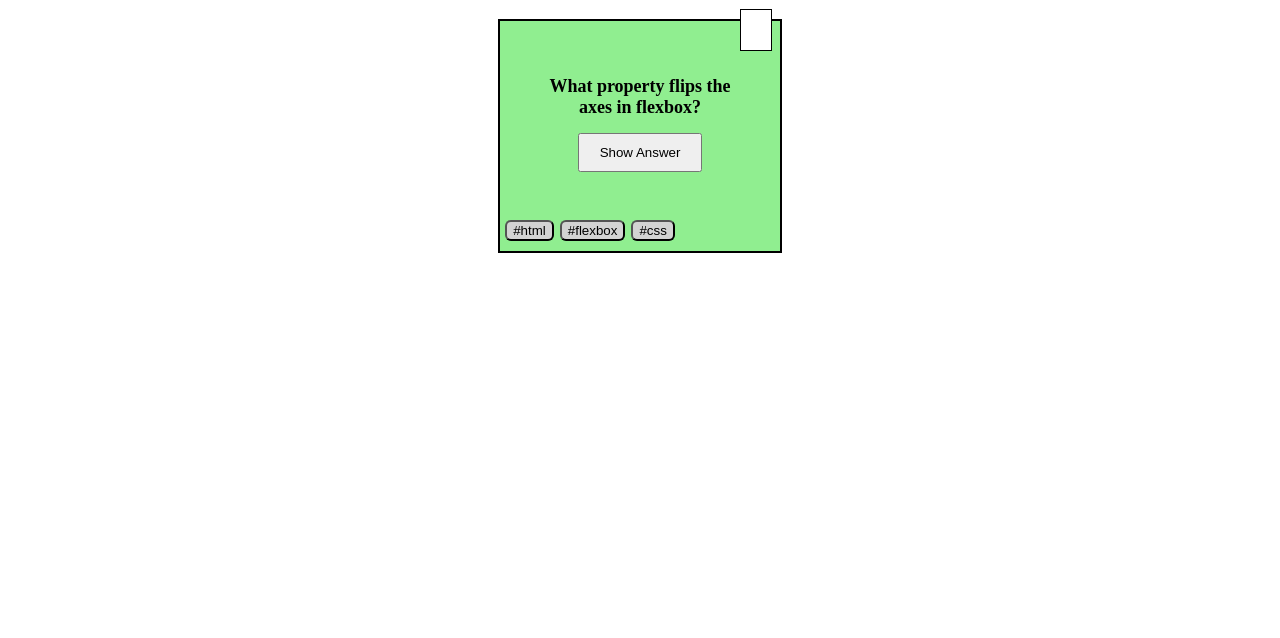
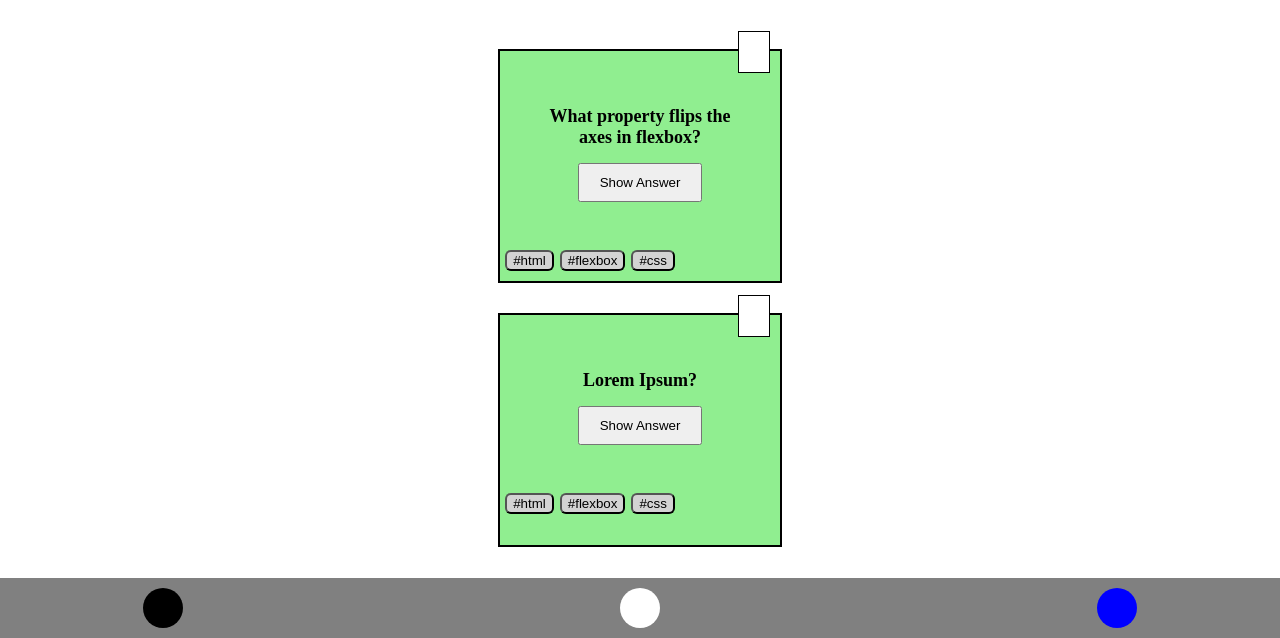
Before and after one commit to Inelukas/quiz-app, a plain HTML site: page index.html in a window 1280 px wide. Shown: the part 162-800 px from the top of the page. Drawn offline with Linux system fonts and the light colour scheme.

Commit message:
added navbar

```diff
--- a/index.html
+++ b/index.html
@@ -17,6 +17,19 @@
         </div>
         <div class="icon"></div>
       </section>
+      <section class="question_card">
+        <h2>Lorem Ipsum?</h2>
+        <button>Show Answer</button>
+        <div class="hashtags">
+          <button>#html</button><button>#flexbox</button><button>#css</button>
+        </div>
+        <div class="icon"></div>
+      </section>
+      <section class="navbar">
+        <a class="first_icon" href="testpage.html"></a>
+        <a class="second_icon" href="testpage.html"></a>
+        <a class="third_icon" href="testpage.html"></a>
+      </section>
     </main>
   </body>
 </html>
--- a/styles.css
+++ b/styles.css
@@ -15,6 +15,7 @@ h1 {
 }
 
 .question_card {
+  position: relative;
   width: 200px;
   height: 150px;
   border: 2px solid black;
@@ -22,6 +23,7 @@ h1 {
   font-size: 12px;
   text-align: center;
   padding: 40px;
+  margin: 30px;
 }
 
 .question_card > button {
@@ -46,8 +48,39 @@ h1 {
   width: 30px;
   height: 40px;
   background-color: white;
-  position: relative;
+  position: absolute;
   border: 1px solid black;
-  top: -190px;
-  right: -200px;
+  top: -20px;
+  right: 10px;
 }
+
+.navbar {
+  display: flex;
+  justify-content: space-around;
+  width: 100%;
+  height: 60px;
+  background-color: grey;
+  position: fixed;
+  bottom: 0px;
+  left: 0px;
+  gap: 150px;
+}
+
+.navbar * {
+  width: 40px;
+  height: 40px;
+  border-radius: 50%;
+  margin: 10px;
+}
+
+.first_icon {
+  background-color: black;
+}
+
+.second_icon {
+  background-color: white;
+}
+
+.third_icon {
+  background-color: blue;
+}
```
Also changed, not shown: testpage.html (added, +1 -0 lines).
